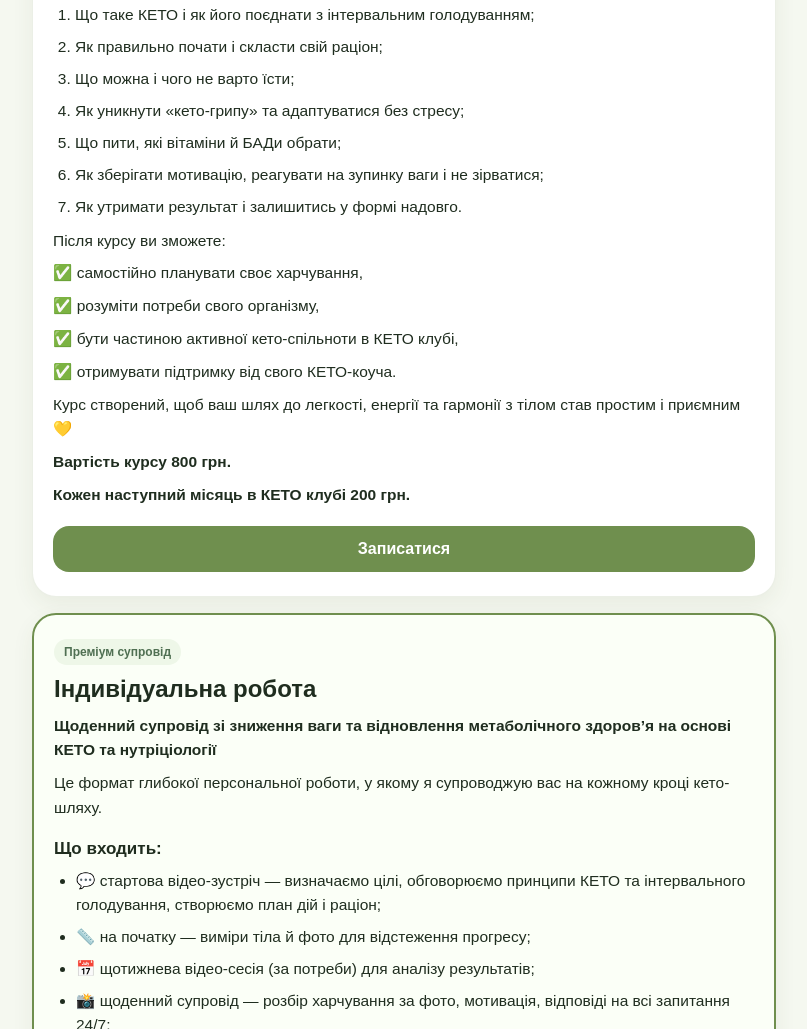
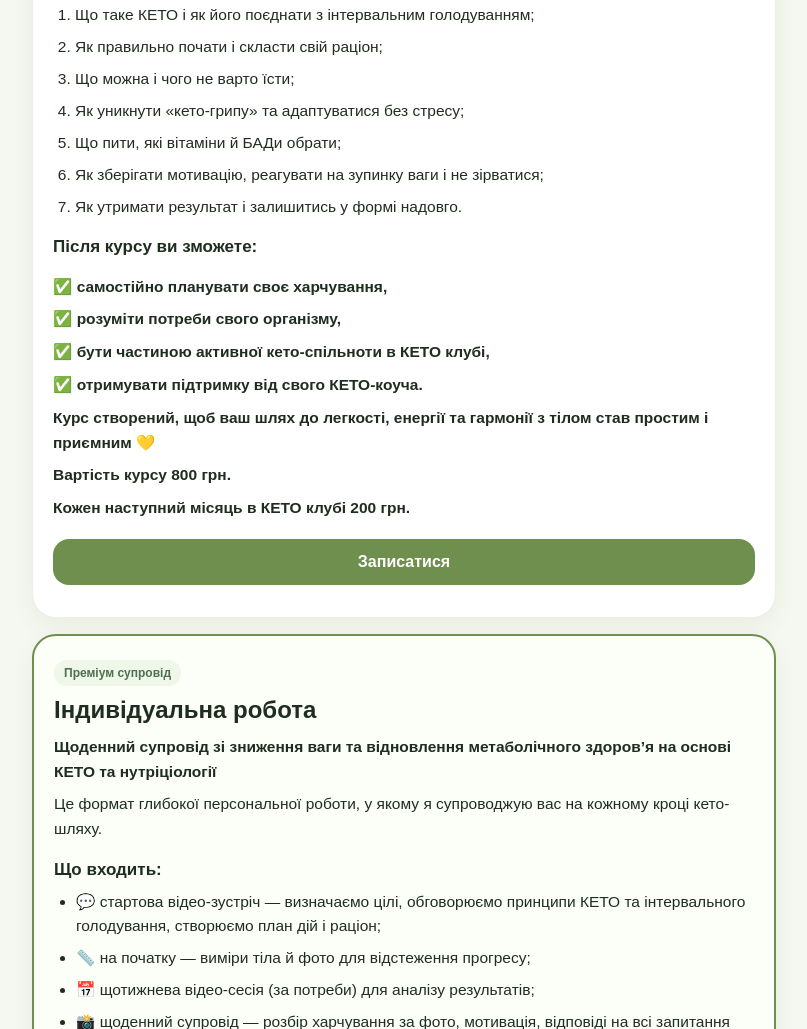
Before and after one commit to MariiaZaremba/KETO_Salii, a website: page services.html in a window 1280 px wide. Shown: the part 1640-2669 px from the top of the page, without its empty margins (236-1043 px from the left). Drawn offline with Linux system fonts and the light colour scheme.

Commit message:
Update services.html

```diff
--- a/services.html
+++ b/services.html
@@ -79,10 +79,10 @@
           <li>Як утримати результат і залишитись у формі надовго.</li>
         </ol>
 
-        <p>Після курсу ви зможете:<p>
-          <p>✅ самостійно планувати своє харчування, <p>
-          <p>✅ розуміти потреби свого організму, <p>
-          <p>✅ бути частиною активної кето-спільноти в КЕТО клубі, <p>
+        <h3>Після курсу ви зможете:<h3>
+          <p>✅ самостійно планувати своє харчування, </p>
+          <p>✅ розуміти потреби свого організму, </p>
+          <p>✅ бути частиною активної кето-спільноти в КЕТО клубі, </p>
           <p>✅ отримувати підтримку від свого КЕТО-коуча.</p>
 
         <p>Курс створений, щоб ваш шлях до легкості, енергії та гармонії з тілом став простим і приємним 💛</p>
```
